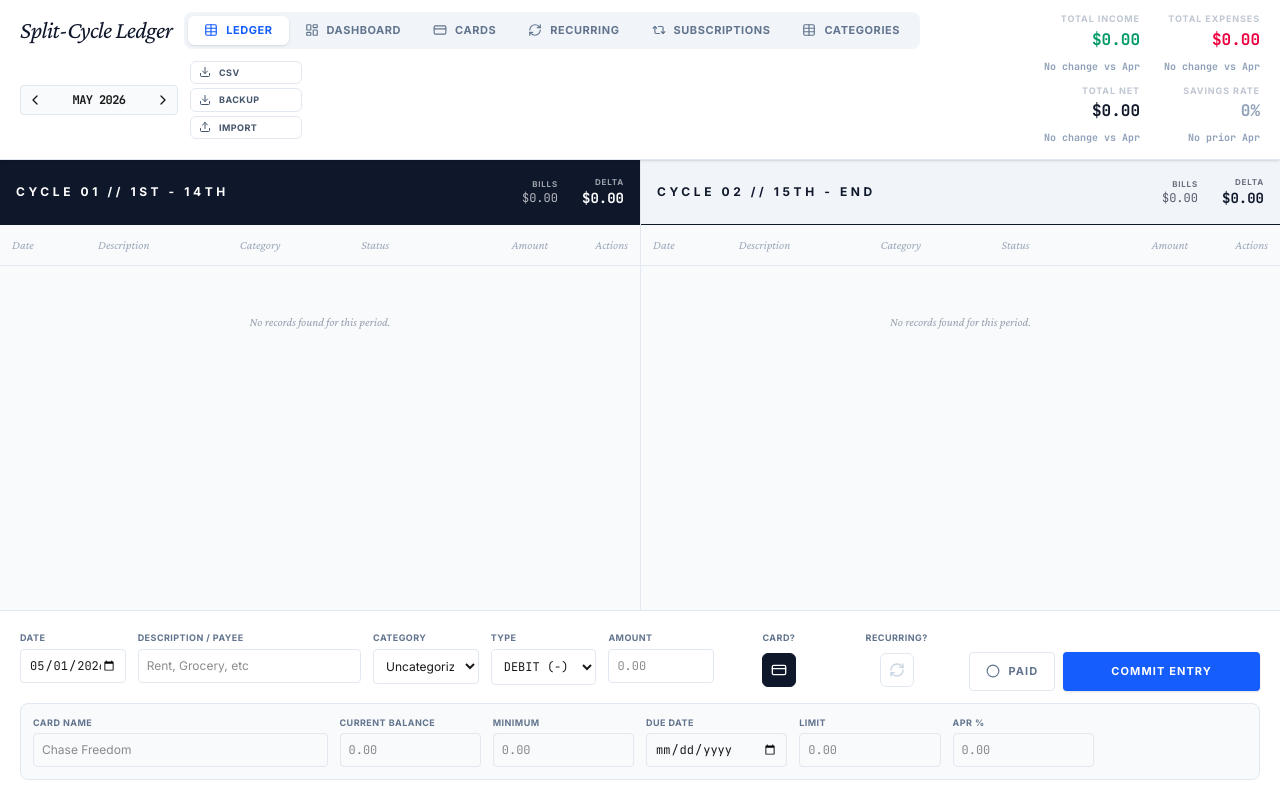
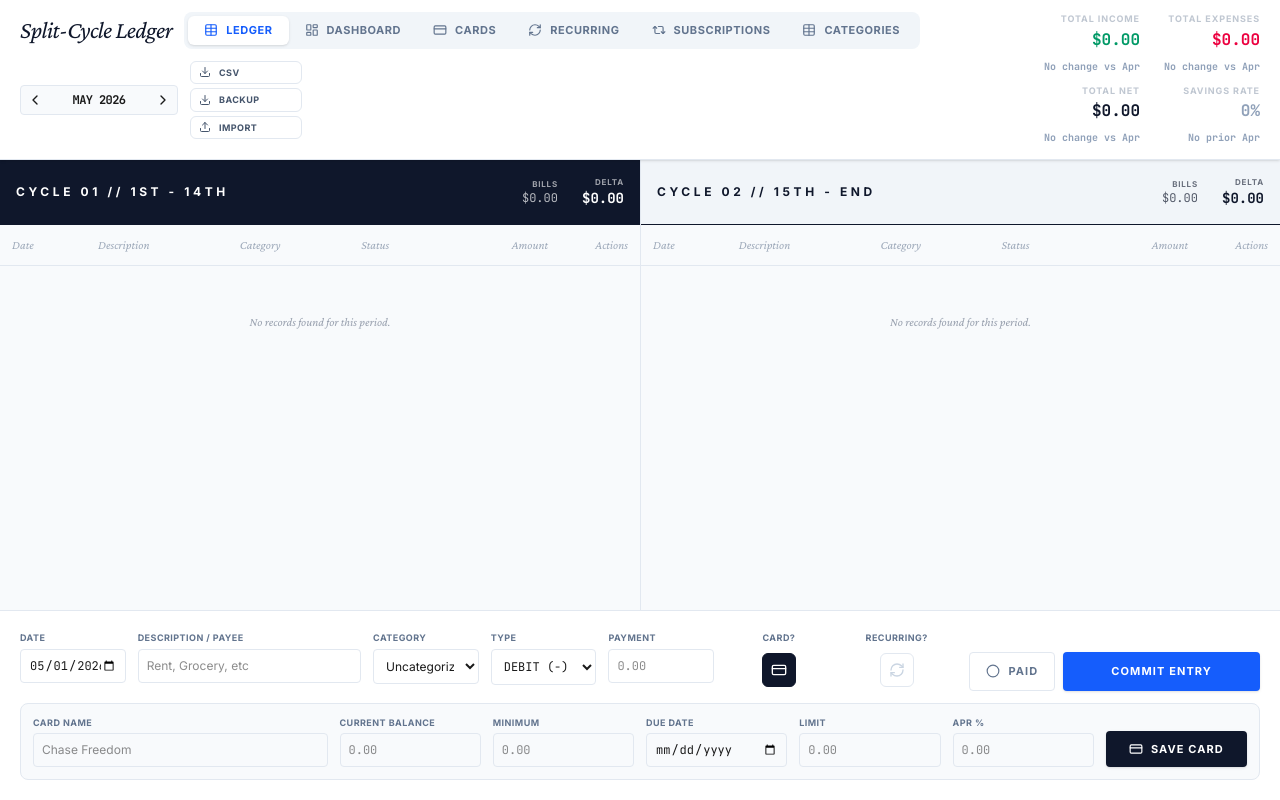
Before and after one commit to HowAI-1811/budgeteaze, a React (Vite) app: page / in a window 1280 px wide. Both pictures are taken after a click on the button 778 px from the left and 759 px from the top of the page. Built offline with nearby package versions, Linux system fonts and the light colour scheme.

Commit message:
Fix credit card entry save flow

```diff
--- a/src/App.tsx
+++ b/src/App.tsx
@@ -512,7 +512,8 @@ export default function App() {
 
   const handleAddOrUpdate = (e: import('react').FormEvent) => {
     e.preventDefault();
-    if (!description || !amount) return;
+    const parsedAmount = amount.trim() ? parseFloat(amount) : 0;
+    if (!description || (!isCreditCard && !amount.trim()) || !Number.isFinite(parsedAmount)) return;
 
     const recurringId = editingTransaction?.recurringId || (isRecurring ? crypto.randomUUID() : undefined);
     const trimmedAccountName = accountName.trim();
@@ -520,7 +521,7 @@ export default function App() {
     const newTransaction: Transaction = {
       id: editingTransaction?.id || crypto.randomUUID(),
       description,
-      amount: parseFloat(amount),
+      amount: parsedAmount,
       category,
       type,
       date,
@@ -547,7 +548,7 @@ export default function App() {
             return {
               ...t,
               description,
-              amount: parseFloat(amount),
+              amount: parsedAmount,
               category,
               type,
               notes,
@@ -1476,9 +1477,11 @@ export default function App() {
               </select>
             </div>
             <div className="flex flex-col gap-1">
-              <label className="text-[9px] uppercase font-bold tracking-wider text-slate-500">Amount</label>
+              <label className="text-[9px] uppercase font-bold tracking-wider text-slate-500">
+                {isCreditCard ? 'Payment' : 'Amount'}
+              </label>
               <input
-                required
+                required={!isCreditCard}
                 type="number"
                 step="0.01"
                 value={amount}
@@ -1645,6 +1648,18 @@ export default function App() {
                   placeholder="0.00"
                 />
               </div>
+              <div className="flex items-end">
+                <button
+                  type="submit"
+                  className={cn(
+                    "flex w-full items-center justify-center gap-2 bg-slate-900 text-white text-[11px] uppercase tracking-widest font-bold py-2.5 transition-all shadow-sm active:translate-y-0.5 rounded hover:bg-slate-800",
+                    editingTransaction && "bg-blue-700 hover:bg-blue-800"
+                  )}
+                >
+                  <CreditCard className="w-3.5 h-3.5" />
+                  {editingTransaction ? 'Update Card' : 'Save Card'}
+                </button>
+              </div>
             </div>
           )}
         </form>
```
